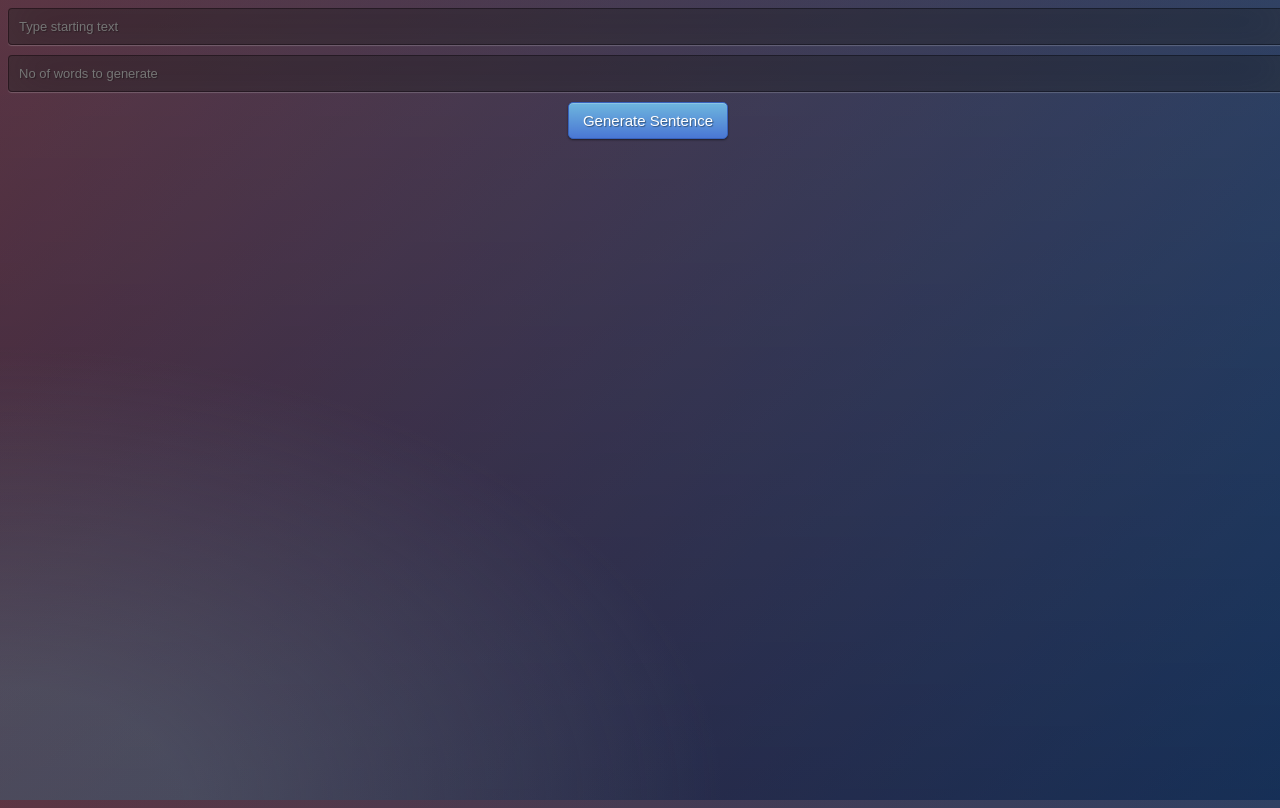
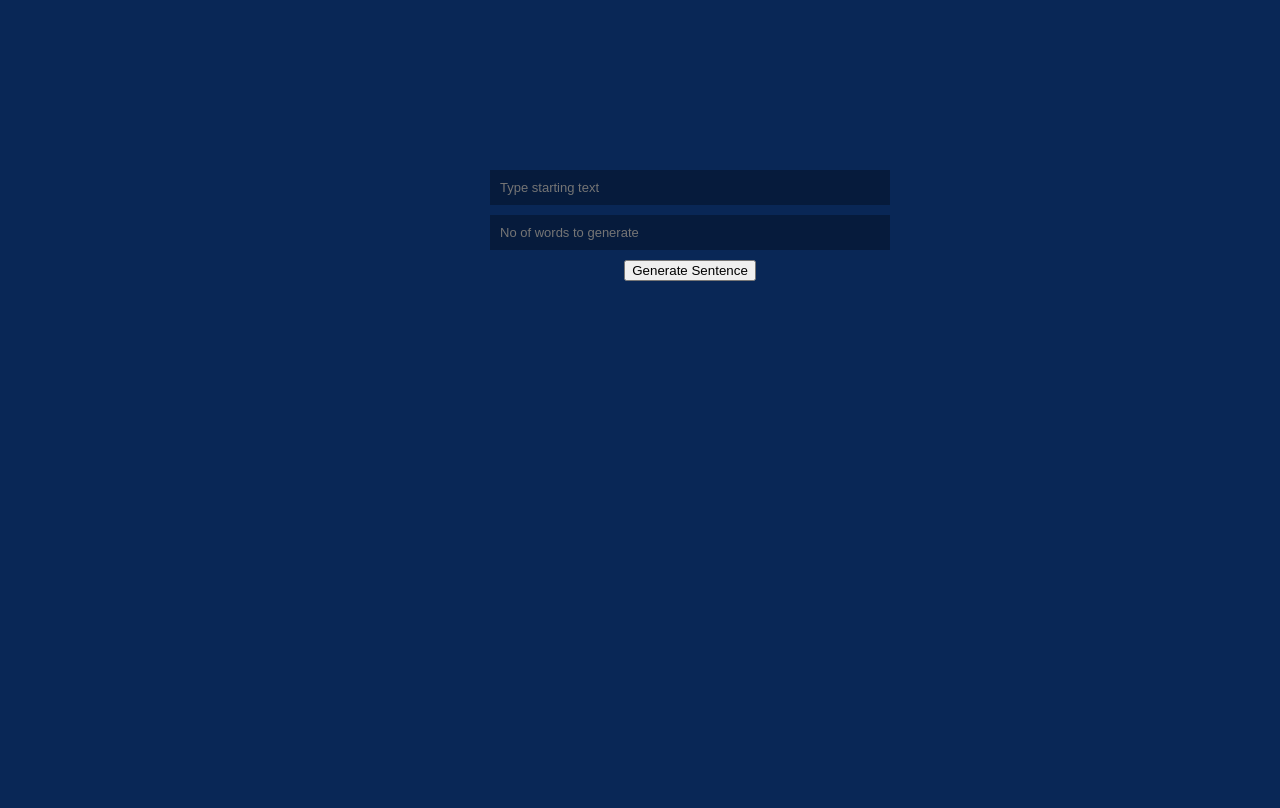
Before and after one commit to nikhilvemula60/application, a Flask app: page / in a window 1280 px wide. Run offline with Flask 2, Linux system fonts and the light colour scheme.

Commit message:
Update main.css

```diff
--- a/static/main.css
+++ b/static/main.css
@@ -1,13 +1,4 @@
-@import url(https://fonts.googleapis.com/css?family=Open+Sans);
-.btn { display: inline-block; *display: inline; *zoom: 1; padding: 4px 10px 4px; margin-bottom: 0; font-size: 13px; line-height: 18px; color: #333333; text-align: center;text-shadow: 0 1px 1px rgba(255, 255, 255, 0.75); vertical-align: middle; background-color: #f5f5f5; background-image: -moz-linear-gradient(top, #ffffff, #e6e6e6); background-image: -ms-linear-gradient(top, #ffffff, #e6e6e6); background-image: -webkit-gradient(linear, 0 0, 0 100%, from(#ffffff), to(#e6e6e6)); background-image: -webkit-linear-gradient(top, #ffffff, #e6e6e6); background-image: -o-linear-gradient(top, #ffffff, #e6e6e6); background-image: linear-gradient(top, #ffffff, #e6e6e6); background-repeat: repeat-x; filter: progid:dximagetransform.microsoft.gradient(startColorstr=#ffffff, endColorstr=#e6e6e6, GradientType=0); border-color: #e6e6e6 #e6e6e6 #e6e6e6; border-color: rgba(0, 0, 0, 0.1) rgba(0, 0, 0, 0.1) rgba(0, 0, 0, 0.25); border: 1px solid #e6e6e6; -webkit-border-radius: 4px; -moz-border-radius: 4px; border-radius: 4px; -webkit-box-shadow: inset 0 1px 0 rgba(255, 255, 255, 0.2), 0 1px 2px rgba(0, 0, 0, 0.05); -moz-box-shadow: inset 0 1px 0 rgba(255, 255, 255, 0.2), 0 1px 2px rgba(0, 0, 0, 0.05); box-shadow: inset 0 1px 0 rgba(255, 255, 255, 0.2), 0 1px 2px rgba(0, 0, 0, 0.05); cursor: pointer; *margin-left: .3em; }
-.btn:hover, .btn:active, .btn.active, .btn.disabled, .btn[disabled] { background-color: #e6e6e6; }
-.btn-large { padding: 9px 14px; font-size: 15px; line-height: normal; -webkit-border-radius: 5px; -moz-border-radius: 5px; border-radius: 5px; }
-.btn:hover { color: #333333; text-decoration: none; background-color: #e6e6e6; background-position: 0 -15px; -webkit-transition: background-position 0.1s linear; -moz-transition: background-position 0.1s linear; -ms-transition: background-position 0.1s linear; -o-transition: background-position 0.1s linear; transition: background-position 0.1s linear; }
-.btn-primary, .btn-primary:hover { text-shadow: 0 -1px 0 rgba(0, 0, 0, 0.25); color: #ffffff; }
-.btn-primary.active { color: rgba(255, 255, 255, 0.75); }
-.btn-primary { background-color: #4a77d4; background-image: -moz-linear-gradient(top, #6eb6de, #4a77d4); background-image: -ms-linear-gradient(top, #6eb6de, #4a77d4); background-image: -webkit-gradient(linear, 0 0, 0 100%, from(#6eb6de), to(#4a77d4)); background-image: -webkit-linear-gradient(top, #6eb6de, #4a77d4); background-image: -o-linear-gradient(top, #6eb6de, #4a77d4); background-image: linear-gradient(top, #6eb6de, #4a77d4); background-repeat: repeat-x; filter: progid:dximagetransform.microsoft.gradient(startColorstr=#6eb6de, endColorstr=#4a77d4, GradientType=0);  border: 1px solid #3762bc; text-shadow: 1px 1px 1px rgba(0,0,0,0.4); box-shadow: inset 0 1px 0 rgba(255, 255, 255, 0.2), 0 1px 2px rgba(0, 0, 0, 0.5); }
-.btn-primary:hover, .btn-primary:active, .btn-primary.active, .btn-primary.disabled, .btn-primary[disabled] { filter: none; background-color: #4a77d4; }
-.btn-block { width: 100%; display:block; }
+
 
 * { -webkit-box-sizing:border-box; -moz-box-sizing:border-box; -ms-box-sizing:border-box; -o-box-sizing:border-box; box-sizing:border-box; }
 
@@ -22,15 +13,9 @@
 	font-size: 18px;
 	text-align:center;
 	letter-spacing:1.2px;
-	background: -moz-radial-gradient(0% 100%, ellipse cover, rgba(104,128,138,.4) 10%,rgba(138,114,76,0) 40%),-moz-linear-gradient(top,  rgba(57,173,219,.25) 0%, rgba(42,60,87,.4) 100%), -moz-linear-gradient(-45deg,  #670d10 0%, #092756 100%);
-	background: -webkit-radial-gradient(0% 100%, ellipse cover, rgba(104,128,138,.4) 10%,rgba(138,114,76,0) 40%), -webkit-linear-gradient(top,  rgba(57,173,219,.25) 0%,rgba(42,60,87,.4) 100%), -webkit-linear-gradient(-45deg,  #670d10 0%,#092756 100%);
-	background: -o-radial-gradient(0% 100%, ellipse cover, rgba(104,128,138,.4) 10%,rgba(138,114,76,0) 40%), -o-linear-gradient(top,  rgba(57,173,219,.25) 0%,rgba(42,60,87,.4) 100%), -o-linear-gradient(-45deg,  #670d10 0%,#092756 100%);
-	background: -ms-radial-gradient(0% 100%, ellipse cover, rgba(104,128,138,.4) 10%,rgba(138,114,76,0) 40%), -ms-linear-gradient(top,  rgba(57,173,219,.25) 0%,rgba(42,60,87,.4) 100%), -ms-linear-gradient(-45deg,  #670d10 0%,#092756 100%);
-	background: -webkit-radial-gradient(0% 100%, ellipse cover, rgba(104,128,138,.4) 10%,rgba(138,114,76,0) 40%), linear-gradient(to bottom,  rgba(57,173,219,.25) 0%,rgba(42,60,87,.4) 100%), linear-gradient(135deg,  #670d10 0%,#092756 100%);
-	filter: progid:DXImageTransform.Microsoft.gradient( startColorstr='#3E1D6D', endColorstr='#092756',GradientType=1 );
 
 }
-.login {
+.formpage {
 	position: absolute;
 	top: 40%;
 	left: 50%;
@@ -39,7 +24,7 @@
 	height:400px;
 }
 
-.login h1 { color: #fff; text-shadow: 0 0 10px rgba(0,0,0,0.3); letter-spacing:1px; text-align:center; }
+.formpage h1 { color: #fff; text-shadow: 0 0 10px rgba(0,0,0,0.3); letter-spacing:1px; text-align:center; }
 
 input {
 	width: 100%;
@@ -50,14 +35,5 @@
 	padding: 10px;
 	font-size: 13px;
 	color: #fff;
-	text-shadow: 1px 1px 1px rgba(0,0,0,0.3);
-	border: 1px solid rgba(0,0,0,0.3);
-	border-radius: 4px;
-	box-shadow: inset 0 -5px 45px rgba(100,100,100,0.2), 0 1px 1px rgba(255,255,255,0.2);
-	-webkit-transition: box-shadow .5s ease;
-	-moz-transition: box-shadow .5s ease;
-	-o-transition: box-shadow .5s ease;
-	-ms-transition: box-shadow .5s ease;
-	transition: box-shadow .5s ease;
 }
 input:focus { box-shadow: inset 0 -5px 45px rgba(100,100,100,0.4), 0 1px 1px rgba(255,255,255,0.2); }
```
